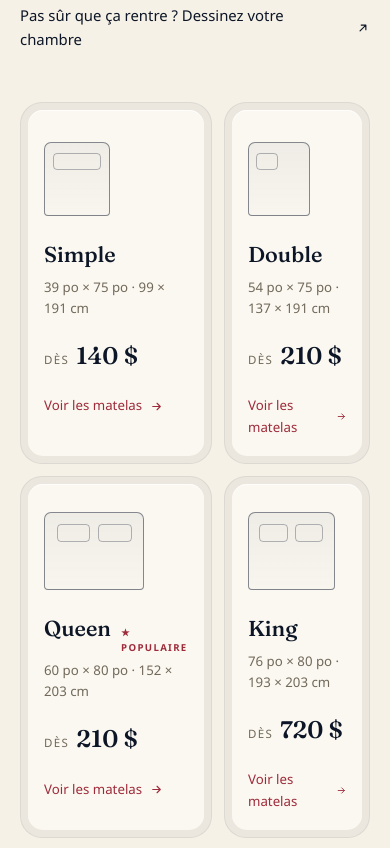
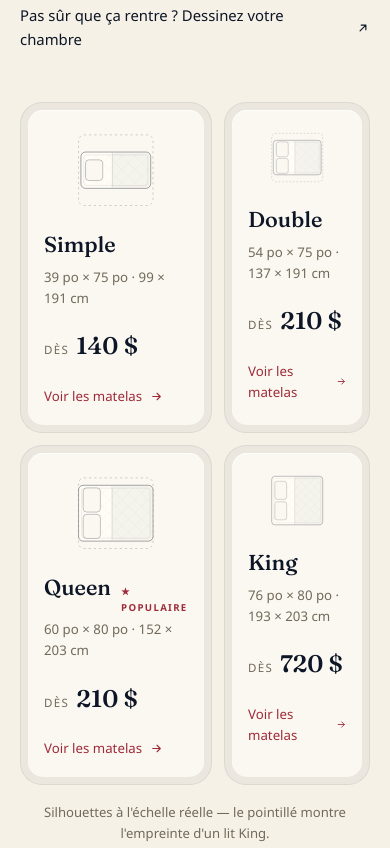
Before and after one commit to maisoninfuze-star/demomatelas, a plain HTML site: page index.html in a window 390 px wide. Shown: the part 1680-2528 px from the top of the page. Drawn offline with Linux system fonts and the light colour scheme; a web font is replaced by a local one.

Commit message:
Replace empty size-card placeholder with to-scale illustrated mattress diagrams
The old .bed-rect CSS rectangles read as broken/empty images on mobile.
Each size card now shows a quilted top-view mattress (pillows, piped
edge, folded duvet) at true relative scale, with a dashed King footprint
behind Simple/Double/Queen for instant size comparison, plus a caption
explaining the scale. Hover tints the illustration garnet like before.

Co-Authored-By: Claude Fable 5 <noreply@anthropic.com>

```diff
--- a/index.html
+++ b/index.html
@@ -17,7 +17,7 @@
   <link href="https://fonts.googleapis.com/css2?family=Fraunces:ital,opsz,wght@0,9..144,300..700;1,9..144,300..700&display=swap" rel="stylesheet">
   <link href="https://api.fontshare.com/v2/css?f[]=switzer@300,400,500,600,700&display=swap" rel="stylesheet">
   <link rel="preload" as="image" href="assets/hero-chambre.jpg">
-  <link rel="stylesheet" href="styles.css?v=11">
+  <link rel="stylesheet" href="styles.css?v=12">
   <script type="application/ld+json">
   {
     "@context": "https://schema.org",
@@ -121,7 +121,16 @@
         <div class="sizes-grid">
           <a class="size-card reveal" style="--d:.05s" data-size="simple" href="matelas.html?size=simple">
             <span class="size-core">
-              <span class="size-bed"><span class="bed-rect" style="width:46%;height:74px"></span></span>
+              <span class="size-bed"><svg viewBox="0 0 250 140" role="img" aria-label="Empreinte à l'échelle d'un matelas simple, comparée à un King (pointillé)">
+                <defs><pattern id="ldaQuilt" width="16" height="16" patternUnits="userSpaceOnUse" patternTransform="rotate(45)"><path d="M0 0H16M0 0V16" stroke="rgba(13,22,38,.07)" stroke-width="1"/></pattern></defs>
+                <rect class="sb-ghost" x="60.2" y="8.5" width="129.6" height="123" rx="10"/>
+                <rect class="sb-matt" x="64.3" y="38.4" width="121.5" height="63.2" rx="8"/>
+                <rect class="sb-quilt" x="69.3" y="43.4" width="111.5" height="53.2" rx="5" fill="url(#ldaQuilt)"/>
+                <rect class="sb-edge" x="69.3" y="43.4" width="111.5" height="53.2" rx="5"/>
+                <rect class="sb-duvet" x="119" y="39.6" width="65.6" height="60.8" rx="7"/>
+                <line class="sb-fold" x1="119" y1="39.4" x2="119" y2="100.6"/>
+                <rect class="sb-pillow" x="72.3" y="52" width="30" height="36" rx="6"/>
+              </svg></span>
               <span class="size-name">Simple</span>
               <span class="size-dims">39 po × 75 po · 99 × 191 cm</span>
               <span class="size-price"><span class="from">dès</span><span class="val">140&nbsp;$</span></span>
@@ -130,7 +139,16 @@
           </a>
           <a class="size-card reveal" style="--d:.12s" data-size="double" href="matelas.html?size=double">
             <span class="size-core">
-              <span class="size-bed"><span class="bed-rect" style="width:63%;height:74px"></span></span>
+              <span class="size-bed"><svg viewBox="0 0 250 140" role="img" aria-label="Empreinte à l'échelle d'un matelas double, comparée à un King (pointillé)">
+                <rect class="sb-ghost" x="60.2" y="8.5" width="129.6" height="123" rx="10"/>
+                <rect class="sb-matt" x="64.25" y="26.25" width="121.5" height="87.5" rx="8"/>
+                <rect class="sb-quilt" x="69.25" y="31.25" width="111.5" height="77.5" rx="5" fill="url(#ldaQuilt)"/>
+                <rect class="sb-edge" x="69.25" y="31.25" width="111.5" height="77.5" rx="5"/>
+                <rect class="sb-duvet" x="119" y="27.45" width="65.6" height="85.1" rx="7"/>
+                <line class="sb-fold" x1="119" y1="27.25" x2="119" y2="112.75"/>
+                <rect class="sb-pillow" x="72.25" y="30" width="30" height="38" rx="6"/>
+                <rect class="sb-pillow" x="72.25" y="72" width="30" height="38" rx="6"/>
+              </svg></span>
               <span class="size-name">Double</span>
               <span class="size-dims">54 po × 75 po · 137 × 191 cm</span>
               <span class="size-price"><span class="from">dès</span><span class="val">210&nbsp;$</span></span>
@@ -139,7 +157,16 @@
           </a>
           <a class="size-card reveal" style="--d:.19s" data-size="queen" href="matelas.html?size=queen">
             <span class="size-core">
-              <span class="size-bed"><span class="bed-rect" style="width:70%;height:78px"></span></span>
+              <span class="size-bed"><svg viewBox="0 0 250 140" role="img" aria-label="Empreinte à l'échelle d'un matelas Queen, comparée à un King (pointillé)">
+                <rect class="sb-ghost" x="60.2" y="8.5" width="129.6" height="123" rx="10"/>
+                <rect class="sb-matt" x="60.2" y="21.4" width="129.6" height="97.2" rx="8"/>
+                <rect class="sb-quilt" x="65.2" y="26.4" width="119.6" height="87.2" rx="5" fill="url(#ldaQuilt)"/>
+                <rect class="sb-edge" x="65.2" y="26.4" width="119.6" height="87.2" rx="5"/>
+                <rect class="sb-duvet" x="118.5" y="22.6" width="70.1" height="94.8" rx="7"/>
+                <line class="sb-fold" x1="118.5" y1="22.4" x2="118.5" y2="117.6"/>
+                <rect class="sb-pillow" x="68.2" y="26" width="30" height="42" rx="6"/>
+                <rect class="sb-pillow" x="68.2" y="72" width="30" height="42" rx="6"/>
+              </svg></span>
               <span class="size-name">Queen <span class="size-pop">★ Populaire</span></span>
               <span class="size-dims">60 po × 80 po · 152 × 203 cm</span>
               <span class="size-price"><span class="from">dès</span><span class="val">210&nbsp;$</span></span>
@@ -148,7 +175,15 @@
           </a>
           <a class="size-card reveal" style="--d:.26s" data-size="king" href="matelas.html?size=king">
             <span class="size-core">
-              <span class="size-bed"><span class="bed-rect" style="width:88%;height:78px"></span></span>
+              <span class="size-bed"><svg viewBox="0 0 250 140" role="img" aria-label="Empreinte à l'échelle d'un matelas King — la référence du comparatif">
+                <rect class="sb-matt" x="60.2" y="8.45" width="129.6" height="123.1" rx="8"/>
+                <rect class="sb-quilt" x="65.2" y="13.45" width="119.6" height="113.1" rx="5" fill="url(#ldaQuilt)"/>
+                <rect class="sb-edge" x="65.2" y="13.45" width="119.6" height="113.1" rx="5"/>
+                <rect class="sb-duvet" x="118.5" y="9.65" width="70.1" height="120.7" rx="7"/>
+                <line class="sb-fold" x1="118.5" y1="9.6" x2="118.5" y2="130.5"/>
+                <rect class="sb-pillow" x="68.2" y="21" width="30" height="46" rx="6"/>
+                <rect class="sb-pillow" x="68.2" y="73" width="30" height="46" rx="6"/>
+              </svg></span>
               <span class="size-name">King</span>
               <span class="size-dims">76 po × 80 po · 193 × 203 cm</span>
               <span class="size-price"><span class="from">dès</span><span class="val">720&nbsp;$</span></span>
@@ -156,6 +191,7 @@
             </span>
           </a>
         </div>
+        <p class="sizes-note reveal">Silhouettes à l'échelle réelle — le pointillé montre l'empreinte d'un lit King.</p>
       </div>
     </section>
 
@@ -177,7 +213,7 @@
             <div class="pc-core">
               <a class="pc-media" href="produit.html?p=royal-supreme-10-matelas-euro-top-a-ressorts-800-pocket-coil">
                 <span class="pc-chip">Best-seller</span>
-                <img src="https://cdn.shopify.com/s/files/1/0752/1855/1014/files/Matelas_Royal_Supreme_10_Euro-Top_800_Ressorts.png?v=11&width=900" alt="Matelas Royal Supreme 10 pouces Euro-Top" loading="lazy" decoding="async">
+                <img src="https://cdn.shopify.com/s/files/1/0752/1855/1014/files/Matelas_Royal_Supreme_10_Euro-Top_800_Ressorts.png?v=12&width=900" alt="Matelas Royal Supreme 10 pouces Euro-Top" loading="lazy" decoding="async">
               </a>
               <div class="pc-body">
                 <span class="pc-cat">Euro-top · 800 ressorts ensachés</span>
@@ -198,7 +234,7 @@
             <div class="pc-core">
               <a class="pc-media" href="produit.html?p=matelas-encore-12-pillow-top-a-ressorts-ensaches-mousse-haute-resilience">
                 <span class="pc-chip">Le plus épais</span>
-                <img src="https://cdn.shopify.com/s/files/1/0752/1855/1014/files/Matelas_Encore_12_Ressorts_Ensach_s_Mousse_Haute_R_silience.png?v=11&width=600" alt="Matelas Encore 12 pouces pillow-top" loading="lazy" decoding="async">
+                <img src="https://cdn.shopify.com/s/files/1/0752/1855/1014/files/Matelas_Encore_12_Ressorts_Ensach_s_Mousse_Haute_R_silience.png?v=12&width=600" alt="Matelas Encore 12 pouces pillow-top" loading="lazy" decoding="async">
               </a>
               <div class="pc-body">
                 <span class="pc-cat">Pillow-top · 12 po</span>
@@ -217,7 +253,7 @@
           <article class="product-card reveal" style="--d:.19s">
             <div class="pc-core">
               <a class="pc-media" href="produit.html?p=comfort-plus-matelas-pillow-top-a-ressorts-800-coil">
-                <img src="https://cdn.shopify.com/s/files/1/0752/1855/1014/files/Matelas_Comfort_Plus_Pillow-Top_800_Ressorts.png?v=11&width=600" alt="Matelas Comfort Plus pillow-top 800 ressorts" loading="lazy" decoding="async">
+                <img src="https://cdn.shopify.com/s/files/1/0752/1855/1014/files/Matelas_Comfort_Plus_Pillow-Top_800_Ressorts.png?v=12&width=600" alt="Matelas Comfort Plus pillow-top 800 ressorts" loading="lazy" decoding="async">
               </a>
               <div class="pc-body">
                 <span class="pc-cat">Pillow-top · 800 ressorts</span>
@@ -237,7 +273,7 @@
             <div class="pc-core">
               <a class="pc-media" href="produit.html?p=matelas-accord-10-mousse-gel-integrale-soutien-haute-densite">
                 <span class="pc-chip pc-chip--stock">Mousse gel</span>
-                <img src="https://cdn.shopify.com/s/files/1/0752/1855/1014/files/Matelas_Accord_10_Mousse_Gel_Haute_Densit.png?v=11&width=600" alt="Matelas Accord 10 pouces en mousse gel" loading="lazy" decoding="async">
+                <img src="https://cdn.shopify.com/s/files/1/0752/1855/1014/files/Matelas_Accord_10_Mousse_Gel_Haute_Densit.png?v=12&width=600" alt="Matelas Accord 10 pouces en mousse gel" loading="lazy" decoding="async">
               </a>
               <div class="pc-body">
                 <span class="pc-cat">Mousse gel · 10 po</span>
@@ -257,7 +293,7 @@
             <div class="pc-core">
               <a class="pc-media" href="produit.html?p=classic-sleep-matelas-8-5-a-ressorts-bonnell-tissu-bambou">
                 <span class="pc-chip pc-chip--sale">Petit prix</span>
-                <img src="https://cdn.shopify.com/s/files/1/0752/1855/1014/files/Matelas_Classic_Sleep_8.5_Bonnell_Bambou.png?v=11&width=600" alt="Matelas Classic Sleep 8,5 pouces, ressorts Bonnell et tissu bambou" loading="lazy" decoding="async">
+                <img src="https://cdn.shopify.com/s/files/1/0752/1855/1014/files/Matelas_Classic_Sleep_8.5_Bonnell_Bambou.png?v=12&width=600" alt="Matelas Classic Sleep 8,5 pouces, ressorts Bonnell et tissu bambou" loading="lazy" decoding="async">
               </a>
               <div class="pc-body">
                 <span class="pc-cat">Ressorts Bonnell · bambou</span>
@@ -347,7 +383,7 @@
           <div class="rail" id="rail">
             <a class="rail-card" href="matelas.html?cat=ensembles">
               <span class="rc-core">
-                <span class="rc-media"><img src="https://cdn.shopify.com/s/files/1/0752/1855/1014/files/c1a65e_1801bbfb0a7a4cc9a5a0938035ccc5af_mv2.png?v=11&width=700" alt="Chambre Madison IF-100 en velours noir et accents dorés" loading="lazy" decoding="async"></span>
+                <span class="rc-media"><img src="https://cdn.shopify.com/s/files/1/0752/1855/1014/files/c1a65e_1801bbfb0a7a4cc9a5a0938035ccc5af_mv2.png?v=12&width=700" alt="Chambre Madison IF-100 en velours noir et accents dorés" loading="lazy" decoding="async"></span>
                 <span class="rc-body">
                   <span class="rc-kicker">Velours noir &amp; ailes dorées</span>
                   <span class="rc-name">Madison IF-100</span>
@@ -358,7 +394,7 @@
             </a>
             <a class="rail-card" href="matelas.html?cat=ensembles">
               <span class="rc-core">
-                <span class="rc-media"><img src="https://cdn.shopify.com/s/files/1/0752/1855/1014/files/c1a65e_3f5bd8ced87d41dc867c003ef19f59eb_mv2.avif?v=11&width=700" alt="Chambre Pompei en fini blanc métallique avec poignées cristal" loading="lazy" decoding="async"></span>
+                <span class="rc-media"><img src="https://cdn.shopify.com/s/files/1/0752/1855/1014/files/c1a65e_3f5bd8ced87d41dc867c003ef19f59eb_mv2.avif?v=12&width=700" alt="Chambre Pompei en fini blanc métallique avec poignées cristal" loading="lazy" decoding="async"></span>
                 <span class="rc-body">
                   <span class="rc-kicker">Glamour intemporel</span>
                   <span class="rc-name">Pompei — Blanc ou Gris</span>
@@ -369,7 +405,7 @@
             </a>
             <a class="rail-card" href="matelas.html?cat=ensembles">
               <span class="rc-core">
-                <span class="rc-media"><img src="https://cdn.shopify.com/s/files/1/0752/1855/1014/files/c1a65e_7fbf47fa3a324ce6b1756f745cd69500_mv2.jpg?v=11&width=700" alt="Chambre Logan argentée avec cristaux concassés" loading="lazy" decoding="async"></span>
+                <span class="rc-media"><img src="https://cdn.shopify.com/s/files/1/0752/1855/1014/files/c1a65e_7fbf47fa3a324ce6b1756f745cd69500_mv2.jpg?v=12&width=700" alt="Chambre Logan argentée avec cristaux concassés" loading="lazy" decoding="async"></span>
                 <span class="rc-body">
                   <span class="rc-kicker">Cristaux concassés</span>
                   <span class="rc-name">Logan (Argent)</span>
@@ -380,7 +416,7 @@
             </a>
             <a class="rail-card" href="matelas.html?cat=ensembles">
               <span class="rc-core">
-                <span class="rc-media"><img src="https://cdn.shopify.com/s/files/1/0752/1855/1014/files/c1a65e_a5fe054d3a294cb394d15177e3301f5a_mv2.jpg?v=11&width=700" alt="Chambre Lucia contemporaine en blanc épuré" loading="lazy" decoding="async"></span>
+                <span class="rc-media"><img src="https://cdn.shopify.com/s/files/1/0752/1855/1014/files/c1a65e_a5fe054d3a294cb394d15177e3301f5a_mv2.jpg?v=12&width=700" alt="Chambre Lucia contemporaine en blanc épuré" loading="lazy" decoding="async"></span>
                 <span class="rc-body">
                   <span class="rc-kicker">Contemporain épuré</span>
                   <span class="rc-name">Lucia (Blanc)</span>
@@ -391,7 +427,7 @@
             </a>
             <a class="rail-card" href="matelas.html?cat=ensembles">
               <span class="rc-core">
-                <span class="rc-media"><img src="https://cdn.shopify.com/s/files/1/0752/1855/1014/files/c1a65e_c56e2a327afb4b64ba311c1e93166cd5_mv2.jpg?v=11&width=700" alt="Chambre Jordyn laquée blanche avec lit plateforme et rangement" loading="lazy" decoding="async"></span>
+                <span class="rc-media"><img src="https://cdn.shopify.com/s/files/1/0752/1855/1014/files/c1a65e_c56e2a327afb4b64ba311c1e93166cd5_mv2.jpg?v=12&width=700" alt="Chambre Jordyn laquée blanche avec lit plateforme et rangement" loading="lazy" decoding="async"></span>
                 <span class="rc-body">
                   <span class="rc-kicker">Laqué &amp; rangement intégré</span>
                   <span class="rc-name">Jordyn — Blanc ou Gris</span>
@@ -402,7 +438,7 @@
             </a>
             <a class="rail-card" href="matelas.html?cat=ensembles">
               <span class="rc-core">
-                <span class="rc-media"><img src="https://cdn.shopify.com/s/files/1/0752/1855/1014/files/c1a65e_186c979ca43c41d083c1393e9328a7b3_mv2.png?v=11&width=700" alt="Chambre Laura en fini espresso riche avec lit à rangement" loading="lazy" decoding="async"></span>
+                <span class="rc-media"><img src="https://cdn.shopify.com/s/files/1/0752/1855/1014/files/c1a65e_186c979ca43c41d083c1393e9328a7b3_mv2.png?v=12&width=700" alt="Chambre Laura en fini espresso riche avec lit à rangement" loading="lazy" decoding="async"></span>
                 <span class="rc-body">
                   <span class="rc-kicker">Espresso riche</span>
                   <span class="rc-name">Laura</span>
@@ -413,7 +449,7 @@
             </a>
             <a class="rail-card" href="matelas.html?cat=ensembles">
               <span class="rc-core">
-                <span class="rc-media"><img src="https://cdn.shopify.com/s/files/1/0752/1855/1014/files/c1a65e_462585fa95dc4c9ebe56e256a512843a_mv2_574a2ced-e7dc-4f53-9f92-e82ec65bc02b.jpg?v=11&width=700" alt="Chambre Reid noire contemporaine avec accents miroir" loading="lazy" decoding="async"></span>
+                <span class="rc-media"><img src="https://cdn.shopify.com/s/files/1/0752/1855/1014/files/c1a65e_462585fa95dc4c9ebe56e256a512843a_mv2_574a2ced-e7dc-4f53-9f92-e82ec65bc02b.jpg?v=12&width=700" alt="Chambre Reid noire contemporaine avec accents miroir" loading="lazy" decoding="async"></span>
                 <span class="rc-body">
                   <span class="rc-kicker">Noir &amp; accents miroir</span>
                   <span class="rc-name">Reid (Noir)</span>
@@ -424,7 +460,7 @@
             </a>
             <a class="rail-card" href="matelas.html?cat=sectionnels">
               <span class="rc-core">
-                <span class="rc-media"><img src="https://cdn.shopify.com/s/files/1/0752/1855/1014/files/Sofa-Bed_Sectionnel_IF-9470_9471_R_versible_avec_Rangement_c7941511-4215-468d-ac6c-12eb55f722ae.png?v=11&width=700" alt="Sectionnel-lit réversible avec rangement intégré" loading="lazy" decoding="async"></span>
+                <span class="rc-media"><img src="https://cdn.shopify.com/s/files/1/0752/1855/1014/files/Sofa-Bed_Sectionnel_IF-9470_9471_R_versible_avec_Rangement_c7941511-4215-468d-ac6c-12eb55f722ae.png?v=12&width=700" alt="Sectionnel-lit réversible avec rangement intégré" loading="lazy" decoding="async"></span>
                 <span class="rc-body">
                   <span class="rc-kicker">2-en-1 modulables</span>
                   <span class="rc-name">Sectionnels-lits</span>
@@ -615,9 +651,9 @@
   <div data-footer></div>
 
   <script src="https://unpkg.com/lenis@1.1.14/dist/lenis.min.js"></script>
-  <script src="data.js?v=11"></script>
-  <script src="partials.js?v=11"></script>
-  <script src="app.js?v=11"></script>
-  <script src="extras.js?v=11"></script>
+  <script src="data.js?v=12"></script>
+  <script src="partials.js?v=12"></script>
+  <script src="app.js?v=12"></script>
+  <script src="extras.js?v=12"></script>
 </body>
 </html>
--- a/styles.css
+++ b/styles.css
@@ -404,24 +404,27 @@ body.menu-open .mobile-menu li:nth-child(6) > * { transition-delay: 0.4s; }
   padding: 26px 24px 24px; height: 100%;
   display: flex; flex-direction: column; gap: 4px;
 }
-.size-bed { height: 86px; display: flex; align-items: flex-end; margin-bottom: 18px; }
-.size-bed .bed-rect {
-  border: 1.4px solid rgba(19, 26, 46, 0.5); border-radius: 7px 7px 4px 4px; position: relative;
-  background: linear-gradient(180deg, rgba(19, 26, 46, 0.05), rgba(19, 26, 46, 0.012));
-  transition: border-color 0.5s var(--ease), background 0.5s var(--ease);
+.size-bed { display: block; margin-bottom: 14px; }
+.size-bed svg { display: block; width: 100%; max-width: 250px; height: auto; margin-inline: auto; }
+.sb-ghost {
+  fill: none; stroke: rgba(13, 22, 38, 0.24); stroke-width: 1.4;
+  stroke-dasharray: 2.5 6.5; stroke-linecap: round;
 }
-.size-card:hover .bed-rect { border-color: var(--garnet); }
-.size-bed .bed-rect::before {
-  content: ""; position: absolute; left: 12%; right: 12%; top: 14%; height: 24%;
-  border: 1px solid rgba(19, 26, 46, 0.3); border-radius: 4px;
+.sb-matt {
+  fill: #fffdf6; stroke: rgba(13, 22, 38, 0.45); stroke-width: 1.5;
+  transition: stroke 0.5s var(--ease);
 }
-.size-card[data-size="double"] .bed-rect::before { right: 52%; }
-.size-card[data-size="queen"] .bed-rect::before, .size-card[data-size="king"] .bed-rect::before {
-  right: 54%;
+.sb-edge { fill: none; stroke: rgba(13, 22, 38, 0.13); }
+.sb-duvet { fill: rgba(13, 22, 38, 0.045); }
+.sb-fold { stroke: rgba(13, 22, 38, 0.17); stroke-width: 1.2; }
+.sb-pillow {
+  fill: var(--card); stroke: rgba(13, 22, 38, 0.32); stroke-width: 1.3;
+  transition: stroke 0.5s var(--ease);
 }
-.size-card[data-size="queen"] .bed-rect::after, .size-card[data-size="king"] .bed-rect::after {
-  content: ""; position: absolute; left: 54%; right: 12%; top: 14%; height: 24%;
-  border: 1px solid rgba(19, 26, 46, 0.3); border-radius: 4px;
+.size-card:hover .sb-matt { stroke: var(--garnet); }
+.size-card:hover .sb-pillow { stroke: rgba(158, 43, 58, 0.5); }
+.sizes-note {
+  margin-top: 16px; text-align: center; font-size: 0.82rem; color: var(--muted);
 }
 .size-name { font-family: var(--serif); font-size: 1.35rem; font-weight: 520; color: var(--ink); display: flex; align-items: baseline; gap: 10px; }
 .size-pop { font-family: var(--sans); font-size: 0.6rem; font-weight: 700; letter-spacing: 0.14em; text-transform: uppercase; color: var(--garnet); }
```
Also changed, not shown: bases.html (+5 -5 lines), chambre.html (+5 -5 lines), collection.html (+5 -5 lines), collections.html (+5 -5 lines), contact.html (+5 -5 lines), guide.html (+5 -5 lines), liquidation.html (+5 -5 lines), livraison.html (+5 -5 lines), matelas.html (+5 -5 lines), produit.html (+5 -5 lines).
